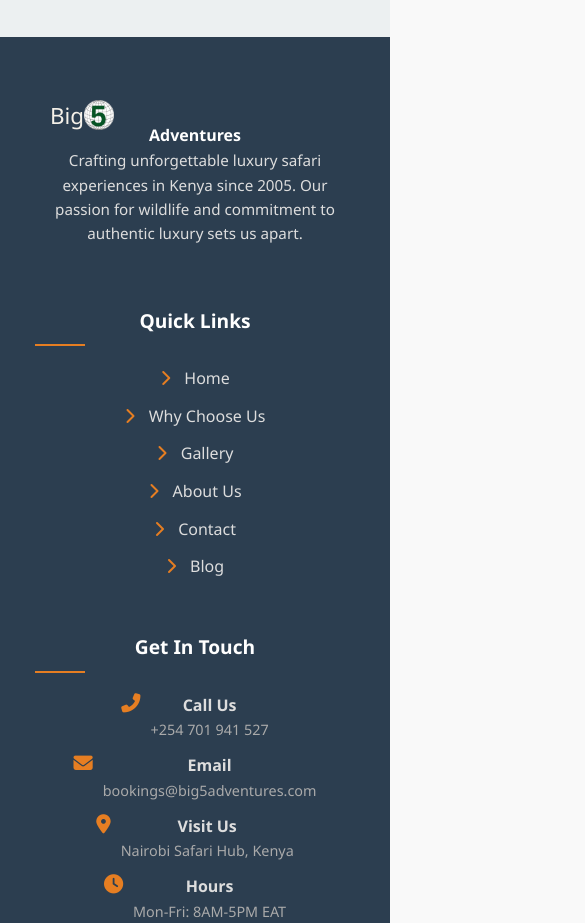
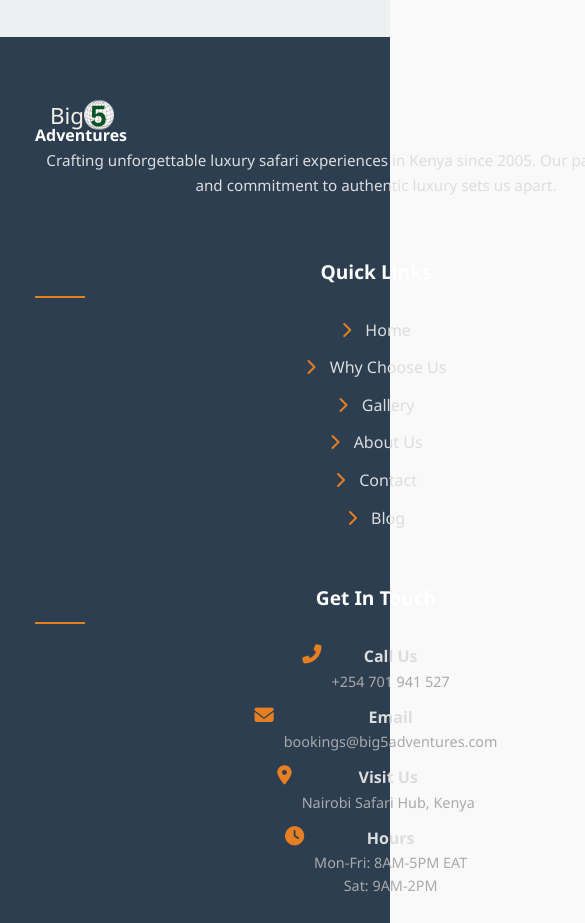
Before and after one commit to demkin01/Big-5-Adventures, a plain HTML site: page index.html in a window 390 px wide. Shown: the part 9600-10523 px from the top of the page, 585 px wide, since content can reach past the window. Drawn offline with nearby package versions, Linux system fonts and the light colour scheme.

Commit message:
Update big 5.css

```diff
--- a/big 5.css
+++ b/big 5.css
@@ -1112,6 +1112,7 @@ footer {
         font-size: 1rem;
         justify-content: center;
 
+
     }
     .slideshow-controls {
         position: absolute;
@@ -1137,7 +1138,12 @@ footer {
         text-align: center;
         justify-content: center;
     }
-
+    .footerlogo-text span{
+            font-size: 16px;
+            font-weight: bold;
+            margin-top: -10px;
+            margin-right: 590px;
+        }
     .footer-grid {
         grid-template-columns: 1fr;
         text-align: center;
```
